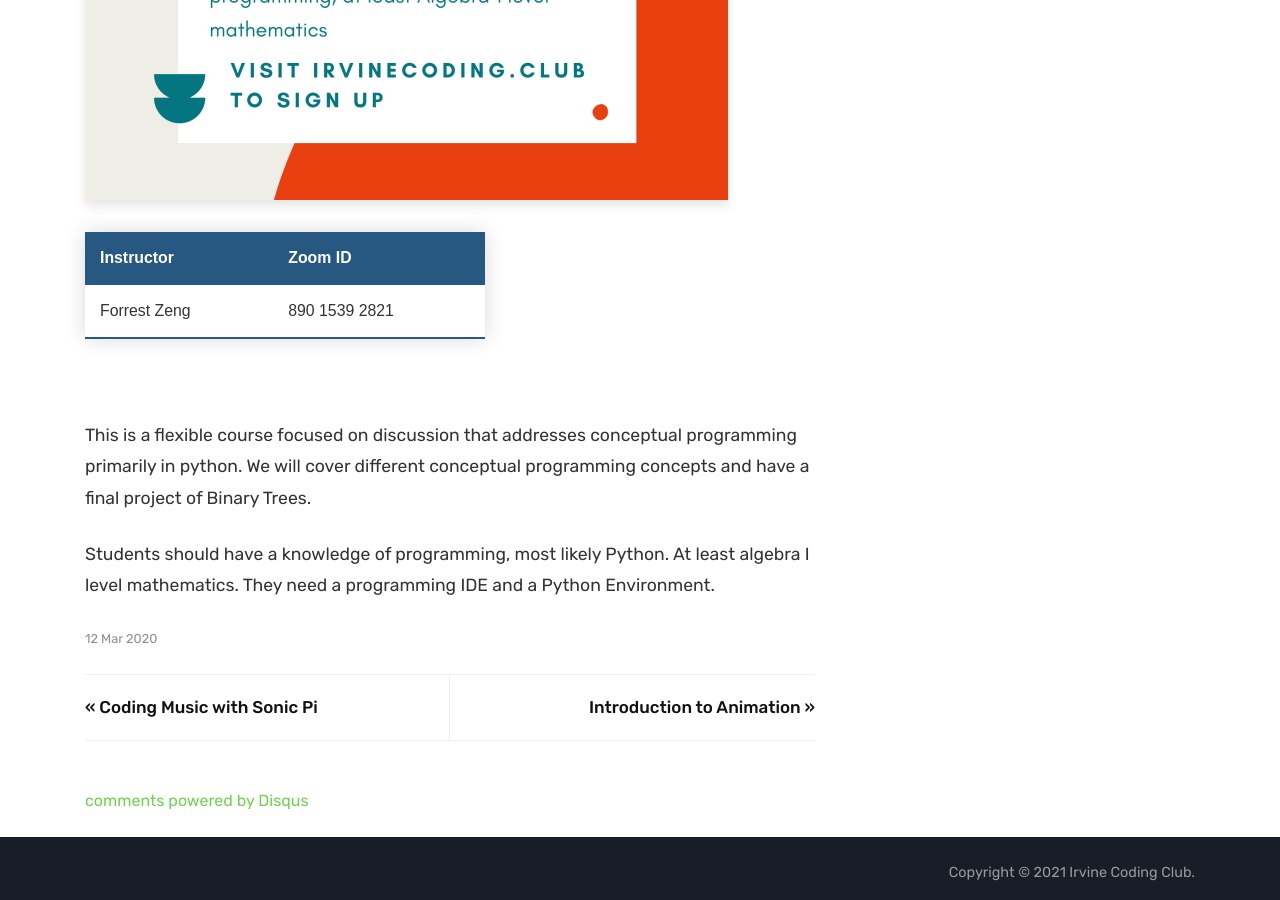
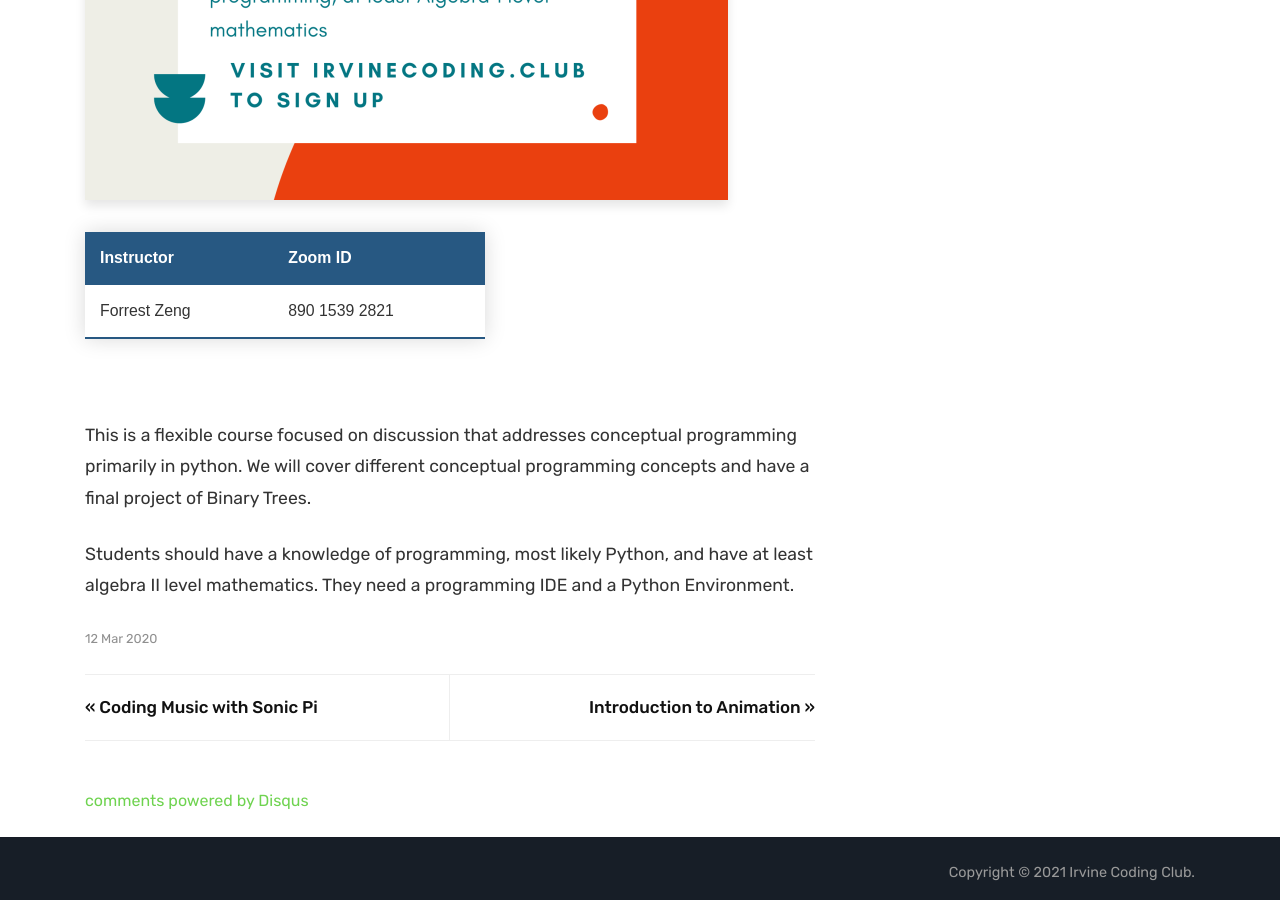
Before and after one commit to irvinecodingclub/irvinecodingclub.github.io, a Jekyll site: the page built from _posts/2020-03-12-conceptual-programming.md, in a window 1280 px wide and 900 px high, scrolled down 845 px. Built offline with Jekyll 4.4.1, drawn with Linux system fonts in a browser that asks for light colours; comment, search, counter and statistics services are not loaded.

Commit message:
requirements

```diff
--- a/_posts/2020-03-12-conceptual-programming.md
+++ b/_posts/2020-03-12-conceptual-programming.md
@@ -27,4 +27,4 @@ excerpt: "A small workshop teaching concepts of programming."
 
 This is a flexible course focused on discussion that addresses conceptual programming primarily in python. We will cover different conceptual programming concepts and have a final project of Binary Trees.
 
-Students should have a knowledge of programming, most likely Python. At least algebra I level mathematics. They need a programming IDE and a Python Environment.
+Students should have a knowledge of programming, most likely Python, and have at least algebra II level mathematics. They need a programming IDE and a Python Environment.
```
